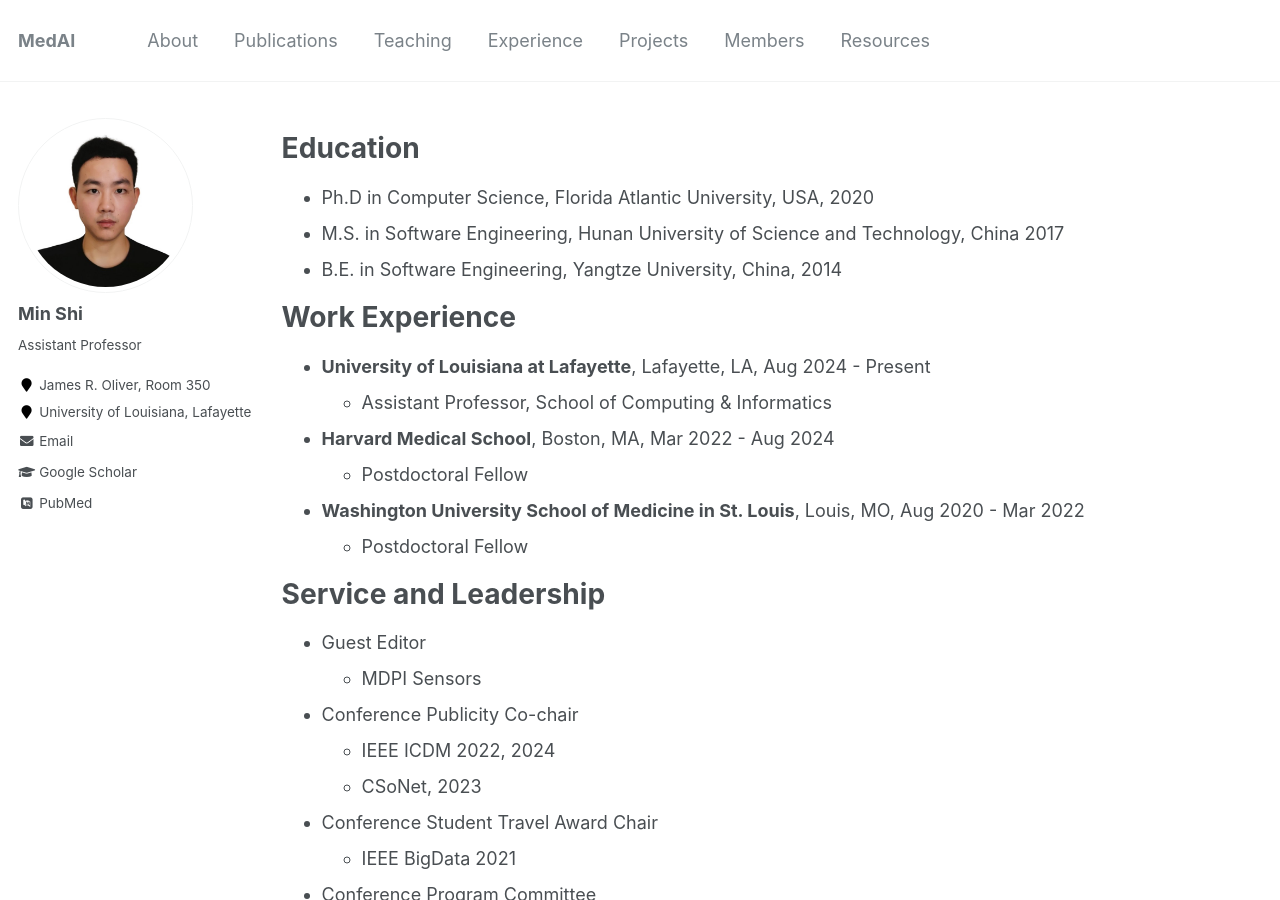
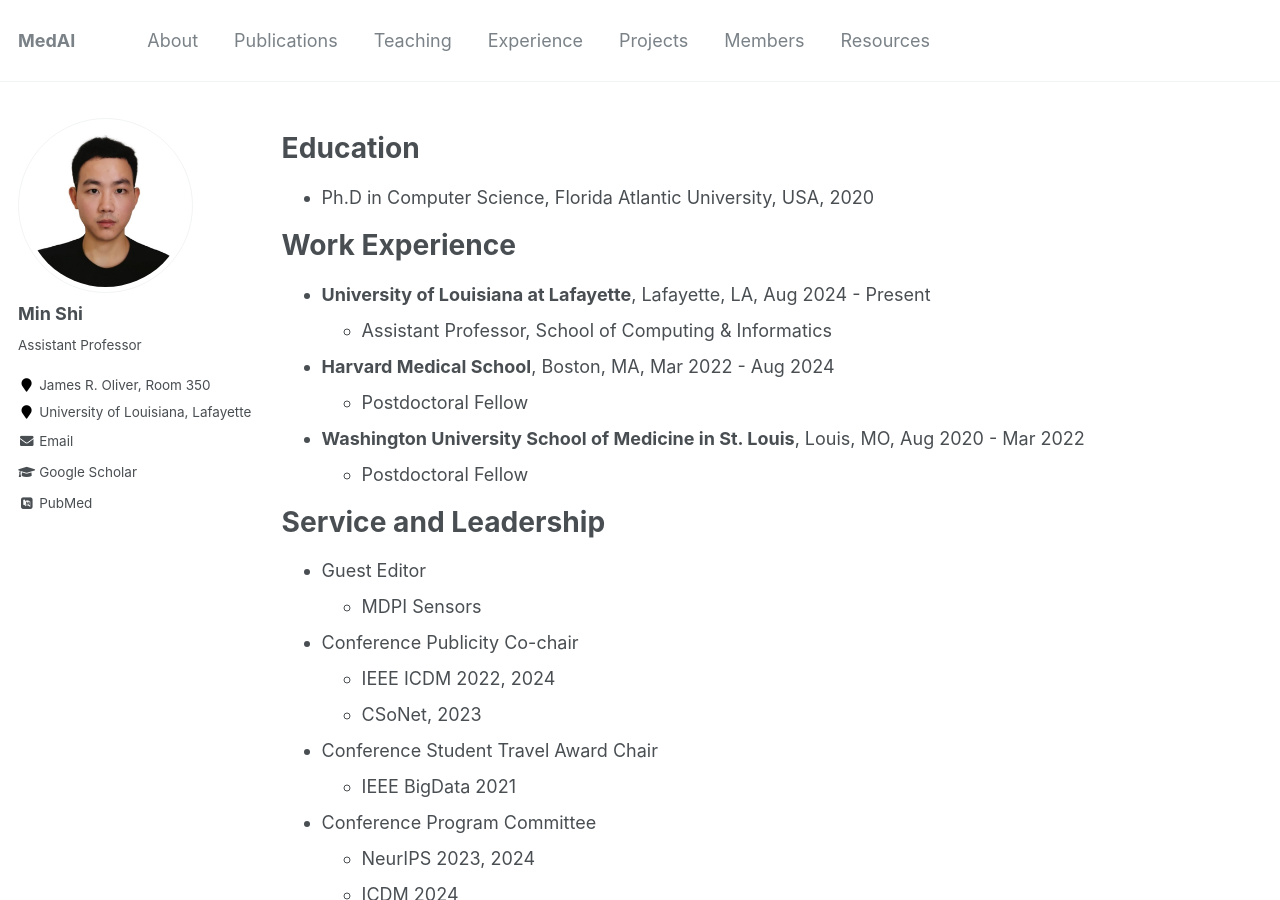
Before and after one commit to shiminxst/shiminxst.github.io, a Jekyll site: the page built from _pages/cv.md, in a window 1280 px wide and 900 px high. Built offline with Jekyll 4.4.1, drawn with Linux system fonts in a browser that asks for light colours; some web fonts are replaced.

Commit message:
Update cv.md

```diff
--- a/_pages/cv.md
+++ b/_pages/cv.md
@@ -12,8 +12,6 @@ redirect_from:
 Education
 ======
 * Ph.D in Computer Science, Florida Atlantic University, USA, 2020
-* M.S. in Software Engineering, Hunan University of Science and Technology, China 2017
-* B.E. in Software Engineering, Yangtze University, China, 2014
 
 Work Experience
 ======
```
